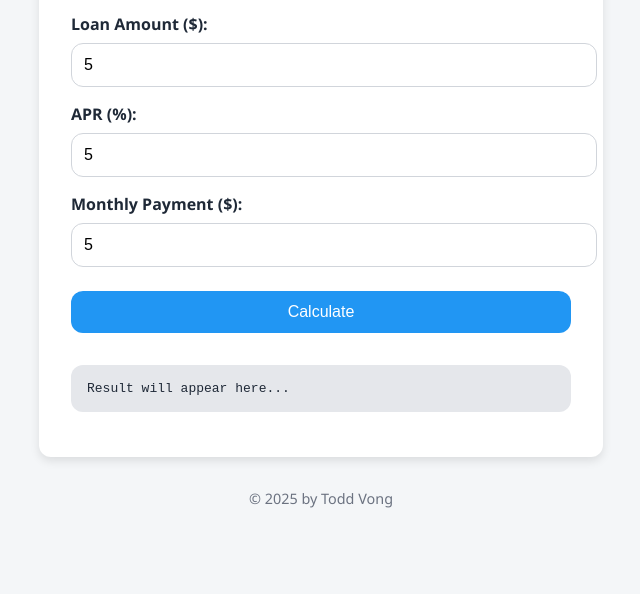
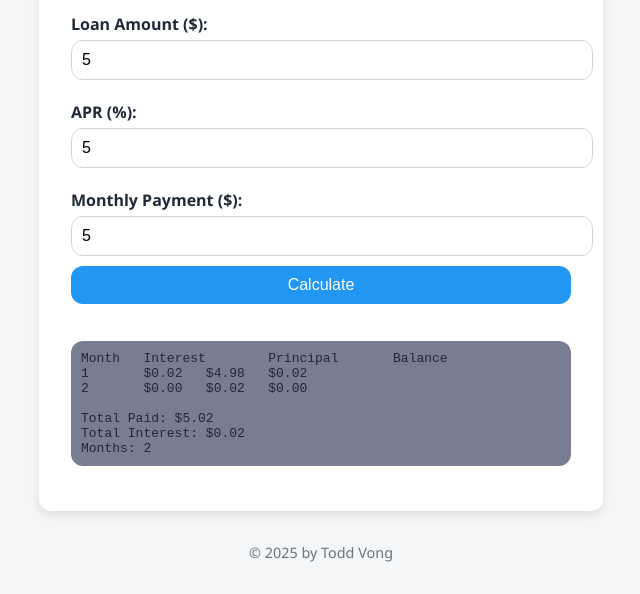
Before and after one commit to NewTodd/loan-calculator-pwa, a plain HTML site: page index.html in a window 1280 px wide. Both pictures are taken after typing "5", "5", "5" into the empty fields and a click on the button "Calculate". Shown: the part 216-810 px from the top of the page, without its empty margins (319-959 px from the left). Drawn offline with Linux system fonts and the light colour scheme.

Commit message:
Updated UI design and added footer

```diff
--- a/index.html
+++ b/index.html
@@ -1,11 +1,18 @@
  <!DOCTYPE html>
 <html lang="en">
 <head>
-  <meta charset="UTF-8" />
-  <meta name="viewport" content="width=device-width, initial-scale=1.0"/>
+    <meta charset="UTF-8">
+    <meta name="viewport" content="width=device-width, initial-scale=1.0">
     <title>Loan Calculator</title>
-  <link rel="manifest" href="manifest.json" />
-  <meta name="theme-color" content="#2196f3" />
+    <link rel="manifest" href="manifest.json">
+    <link rel="style-sheet" href="style.css">
+    <script>
+        if ('serviceWorker' in navigator) {
+            navigator.serviceWorker.register('service-worker.js')
+                .then(() => console.log('Service Worker registered'))
+                .catch(error => console.error('Service Worker registration failed:', error));
+        }
+    </script>
     <style>
         :root {
       --primary: #2196f3;
@@ -14,7 +21,6 @@
       --card: #ffffff;
       --radius: 12px;
     }
-
       body {
       font-family: 'Segoe UI', Tahoma, Geneva, Verdana, sans-serif;
       background-color: var(--background);
@@ -25,7 +31,6 @@
       align-items: center;
       color: var(--text);
     }
-
     .container {
       background: var(--card);
       padding: 2rem;
@@ -35,7 +40,6 @@
       width: 100%;
       text-align: center;
     }
-
       .container img {
       width: 64px;
       margin-bottom: 1rem;
@@ -95,6 +99,16 @@
       color: #6b7280;
       text-align: center;
     }
+        input, button {
+            padding: 10px;
+            margin: 5px 0;
+            width: 100%;
+        }
+        pre {
+            background-color: #797d94;
+            padding: 10px;
+            overflow-x: auto;
+        }
     </style>
 </head>
 <body>
@@ -119,31 +133,17 @@
   <footer>© 2025 by Todd Vong</footer>
 
     <script>
-    if ('serviceWorker' in navigator) {
-      navigator.serviceWorker.register('service-worker.js')
-        .then(() => console.log('Service Worker registered'))
-        .catch(error => console.error('Service Worker registration failed:', error));
-    }
-
         function formatCurrency(value) {
-      return value.toLocaleString('en-US', {
-        style: 'currency',
-        currency: 'USD',
-      });
+            return value.toLocaleString('en-US', { style: 'currency', currency: 'USD' });
         }
 
         function calculateLoan() {
-      const loan = parseFloat(document.getElementById('loanAmount').value);
-      const apr = parseFloat(document.getElementById('apr').value);
-      const payment = parseFloat(document.getElementById('monthlyPayment').value);
-
-      if (!loan || !apr || !payment || loan <= 0 || apr < 0 || payment <= 0) {
-        document.getElementById('result').textContent = "Please enter valid numbers.";
-        return;
-      }
+            let loan = parseFloat(document.getElementById('loanAmount').value);
+            let apr = parseFloat(document.getElementById('apr').value);
+            let payment = parseFloat(document.getElementById('monthlyPayment').value);
 
             let balance = loan;
-      const monthlyRate = apr / 12 / 100;
+            let monthlyRate = apr / 12 / 100;
             let totalPaid = 0;
             let totalInterest = 0;
             let month = 1;
```
Lines whose indentation alone changed are shown as unchanged.
